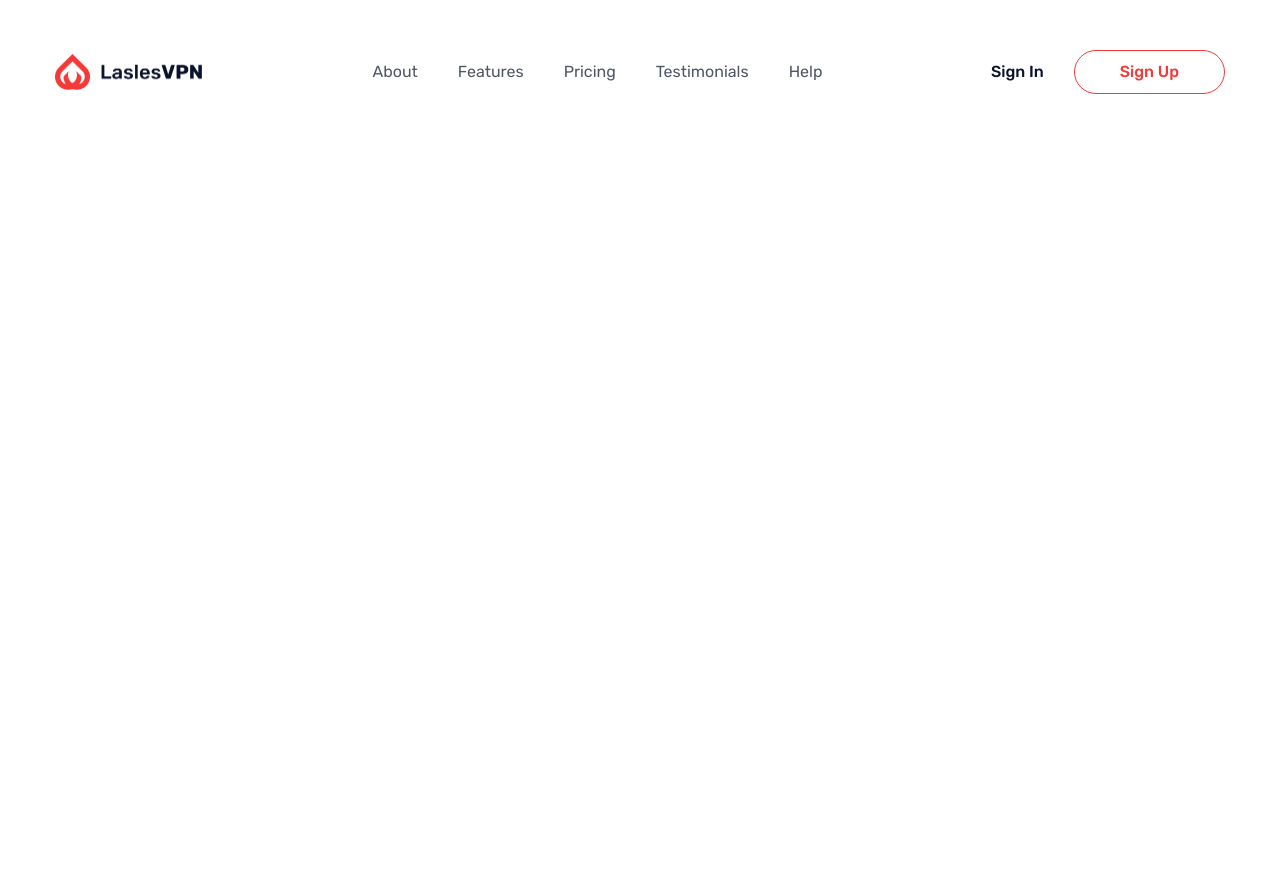
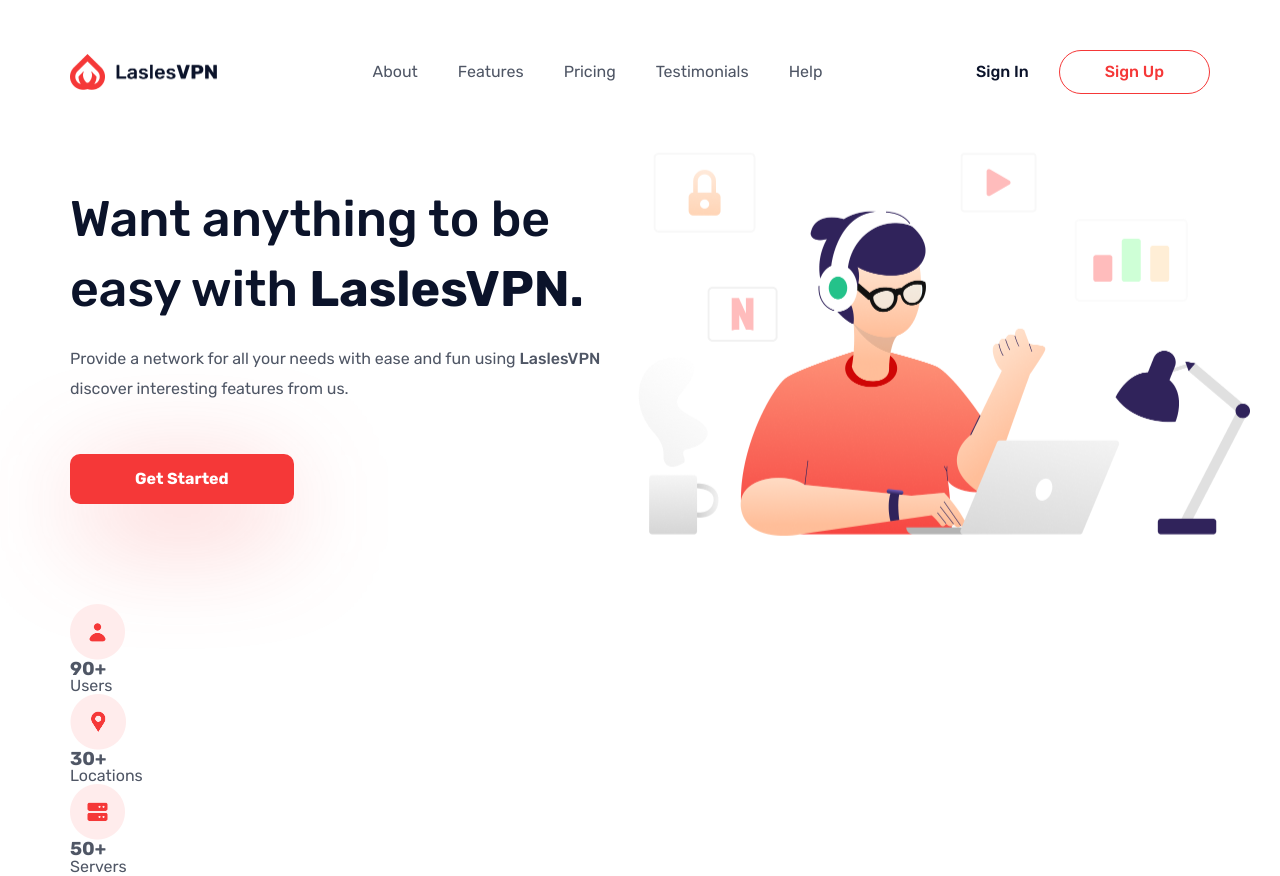
Before and after one commit to AnhhTuann/laslesvpn-landingpage, a plain HTML site: page index.html in a window 1280 px wide. Before the commit the page ends 800 px from the top, so only its background shows below. Drawn offline with Linux system fonts and the light colour scheme.

Commit message:
add banner

```diff
--- a/index.html
+++ b/index.html
@@ -37,12 +37,71 @@
             </ul>
             <div class="header-auth">
               <a href="#" class="header-signin">sign in</a>
-              <a href="#" class="header-signup">sign up</a>
+              <a href="#" class="button button--outline">sign up</a>
             </div>
           </div>
         </div>
       </header>
-      <main></main>
+      <main>
+        <section class="banner">
+          <div class="container">
+            <div class="banner-container">
+              <div class="banner-content">
+                <h1 class="banner-heading">
+                  Want anything to be easy with <strong>LaslesVPN.</strong>
+                </h1>
+                <p class="banner-desc">
+                  Provide a network for all your needs with ease and fun using
+                  <strong>LaslesVPN</strong> discover interesting features from
+                  us.
+                </p>
+                <a href="#" class="button button--primary button--rounded"
+                  >Get Started</a
+                >
+              </div>
+              <div class="banner-image">
+                <img srcset="./images/banner.png 2x" alt="banner image" />
+              </div>
+            </div>
+          </div>
+        </section>
+        <section class="intro">
+          <div class="container">
+            <div class="intro-container">
+              <div class="intro-item">
+                <div class="intro-icon">
+                  <img srcset="./images/intro-user.png 2x" alt="intro-user" />
+                </div>
+                <div class="intro-info">
+                  <h3 class="intro-title">90+</h3>
+                  <span class="intro-text">Users</span>
+                </div>
+              </div>
+              <div class="intro-item">
+                <div class="intro-icon">
+                  <img
+                    srcset="./images/intro-location.png 2x"
+                    alt="intro-user"
+                  />
+                </div>
+                <div class="intro-info">
+                  <h3 class="intro-title">30+</h3>
+                  <span class="intro-text">Locations</span>
+                </div>
+              </div>
+              <div class="intro-item">
+                <div class="intro-icon">
+                  <img srcset="./images/intro-server.png 2x" alt="intro-user" />
+                </div>
+                <div class="intro-info">
+                  <h3 class="intro-title">50+</h3>
+                  <span class="intro-text">Servers</span>
+                </div>
+              </div>
+            </div>
+          </div>
+        </section>
+      </main>
     </div>
   </body>
 </html>
--- /dev/null
+++ b/sass/_banner.scss
@@ -0,0 +1,37 @@
+.banner {
+  padding-bottom: 100px;
+  &-container {
+    display: flex;
+    justify-content: space-between;
+    align-items: center;
+    position: relative;
+  }
+
+  &-content {
+    width: 100%;
+    max-width: 555px;
+  }
+
+  &-image {
+    position: absolute;
+    top: 50%;
+    transform: translate(40px, -50%);
+    right: 0;
+  }
+
+  &-heading {
+    font-size: 50px;
+    font-weight: 500;
+    margin-bottom: 20px;
+    line-height: calc(70 / 50);
+    color: $heading-color;
+  }
+
+  &-desc {
+    line-height: calc(30 / 16);
+    margin-bottom: 50px;
+    strong {
+      font-weight: 500;
+    }
+  }
+}
--- a/sass/_global.scss
+++ b/sass/_global.scss
@@ -15,3 +15,44 @@ body {
   margin: 0 auto;
   padding: 0 15px;
 }
+
+.button {
+  display: inline-block;
+  padding: 13px 45px;
+  border-radius: 100rem;
+  font-family: $font;
+  line-height: 1;
+  font-weight: 500;
+  cursor: pointer;
+  border: none;
+  outline: none;
+  &--primary {
+    font-weight: 700;
+    background-color: $primary-color;
+    color: white;
+  }
+  &--outline {
+    background: transparent;
+    color: $primary-color;
+    font-weight: 500;
+    border: 1px solid;
+  }
+  &--rounded {
+    border-radius: 10px;
+    padding: 17px 65px;
+    position: relative;
+    &:after {
+      content: '';
+      position: absolute;
+      top: 0;
+      left: 50%;
+      height: 100%;
+      width: 90%;
+      background: rgba(245, 56, 56, 0.35);
+      filter: blur(54px);
+      border-radius: 10px;
+      transform: translate(-50%, 50%);
+      z-index: -1;
+    }
+  }
+}
--- a/sass/_header.scss
+++ b/sass/_header.scss
@@ -16,13 +16,6 @@
     font-weight: 500;
     color: $heading-color;
   }
-  &-signup {
-    padding: 13px 45px;
-    border-radius: 100rem;
-    color: $primary-color;
-    border: 1px solid;
-    font-weight: 500;
-  }
 }
 
 .menu {
--- a/sass/_reset.scss
+++ b/sass/_reset.scss
@@ -1,128 +1,32 @@
-html,
-body,
-div,
-span,
-applet,
-object,
-iframe,
-h1,
-h2,
-h3,
-h4,
-h5,
-h6,
-p,
-blockquote,
-pre,
-a,
-abbr,
-acronym,
-address,
-big,
-cite,
-code,
-del,
-dfn,
-em,
-img,
-ins,
-kbd,
-q,
-s,
-samp,
-small,
-strike,
-strong,
-sub,
-sup,
-tt,
-var,
-b,
-u,
-i,
-center,
-dl,
-dt,
-dd,
-ol,
-ul,
-li,
-fieldset,
-form,
-label,
-legend,
-table,
-caption,
-tbody,
-tfoot,
-thead,
-tr,
-th,
-td,
-article,
-aside,
-canvas,
-details,
-embed,
-figure,
-figcaption,
-footer,
-header,
-hgroup,
-menu,
-nav,
-output,
-ruby,
-section,
-summary,
-time,
-mark,
-audio,
-video {
+html {
+  box-sizing: border-box;
+}
+* {
   margin: 0;
   padding: 0;
-  border: 0;
-  font-size: 100%;
-  font: inherit;
-  vertical-align: baseline;
 }
-/* HTML5 display-role reset for older browsers */
-article,
-aside,
-details,
-figcaption,
-figure,
-footer,
-header,
-hgroup,
-menu,
-nav,
-section {
-  display: block;
+*,
+*:before,
+*:after {
+  box-sizing: border-box;
 }
-body {
-  line-height: 1;
+input,
+textarea,
+select,
+button {
+  outline: none;
 }
-ol,
-ul {
-  list-style: none;
+input {
+  line-height: normal;
 }
-blockquote,
-q {
-  quotes: none;
+label,
+button {
+  cursor: pointer;
 }
-blockquote:before,
-blockquote:after,
-q:before,
-q:after {
-  content: '';
-  content: none;
-}
-table {
-  border-collapse: collapse;
-  border-spacing: 0;
-}
-
 a {
   text-decoration: none;
 }
+img {
+  display: block;
+  max-width: 100%;
+}
--- a/sass/app.scss
+++ b/sass/app.scss
@@ -2,3 +2,5 @@
 @import 'variables';
 @import 'global';
 @import 'header';
+@import 'banner';
+@import 'intro';
```
Also changed, not shown: css/app.css, images/banner.png (added), images/intro-location.png (added), images/intro-server.png (added), images/intro-user.png (added), sass/intro.scss (added), 2 other files.
